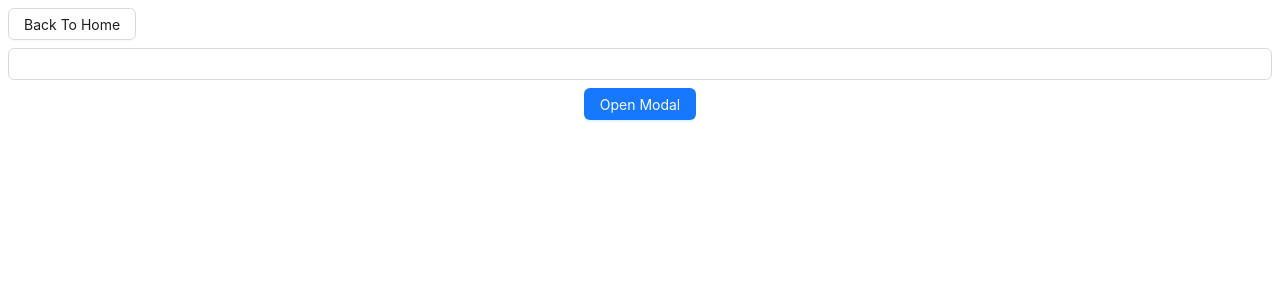
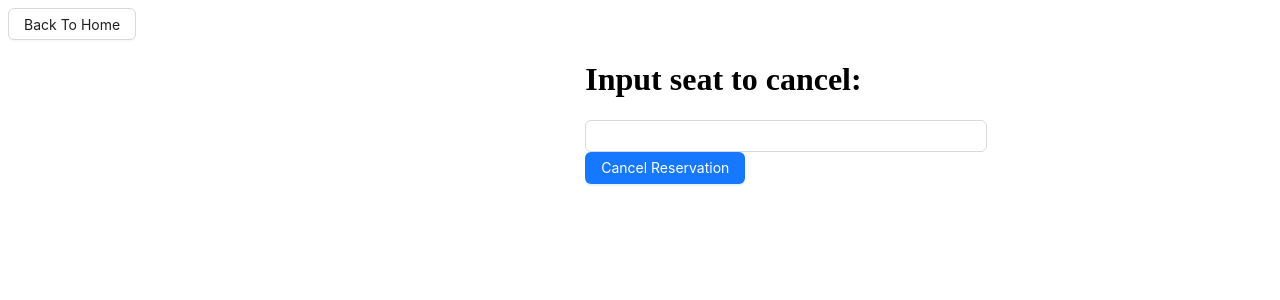
Before and after one commit to PrinceOpelinia/movie-reservation-react, a React (Create React App) app: page / in a window 1280 px wide. Both pictures are taken after a click on the button "Cancel Reservation". Shown: the top 300 px of the page. Built offline with nearby package versions, Linux system fonts and the light colour scheme.

Commit message:
update cancel reservation

```diff
--- a/src/Components/CancelReservation.js
+++ b/src/Components/CancelReservation.js
@@ -26,8 +26,10 @@ const CancelReservation = () => {
       // Update movieSeats based on the canceled reservation
       setMovieDataState((prevMovieData) => {
         const newMovieData = prevMovieData.map((movie) => {
-          if (movie.movieName === ticketData[ticketIndex].movieName && movie.movieDate === ticketData[ticketIndex].movieDate) {
-            const updatedSeats = movie.movieSeats.map((row, rowIndex) => {
+          if (movie.movieName === ticketData[ticketIndex].movieName && movie.movieDate === ticketData[ticketIndex].movieDate)
+          {
+            const updatedSeats = movie.movieSeats.map((row, rowIndex) =>
+            {
               return row.map((seat, seatIndex) => {
                 const isSeatSelected = ticketData[ticketIndex].selectedSeats.some(
                   (selectedSeat) =>
@@ -40,12 +42,7 @@ const CancelReservation = () => {
 
             // Modify the existing movie object directly
             movie.movieSeats = updatedSeats;
-
-            return movie;
-          } else {
-            return movie;
-          }
-        });
+        }});
 
         // Delete the ticket from ticketData
         const updatedTicketData = [...ticketData];
@@ -82,10 +79,12 @@ const CancelReservation = () => {
 
   return (
     <>
+    <div>
+    <h1>Input seat to cancel: </h1>
       <Input value={inputValue} onChange={handleInputChange} />
 
       <Button type="primary" onClick={showModal}>
-        Open Modal
+        Cancel Reservation
       </Button>
       <Modal
         title="Basic Modal"
@@ -93,17 +92,18 @@ const CancelReservation = () => {
         onOk={handleOk}
         onCancel={handleCancel}
       >
-        <p>
+
           {isTicketIdExists(inputValue) && (
             <h3>Do you really want to cancel ticket # {inputValue}</h3>
           )}
-        </p>
-        <p>
+
+
           {!isTicketIdExists(inputValue) && (
             <h3>Ticket # {inputValue} does not exist</h3>
           )}
-        </p>
+
       </Modal>
+      </div>
     </>
   );
 };
--- a/src/Components/MovieChoice.jsx
+++ b/src/Components/MovieChoice.jsx
@@ -2,8 +2,6 @@ import React, { useState } from "react";
 import { Button, Space, Table, Typography } from "antd";
 import SeatReservationSystem from "./SeatReservationSystem";
 import movieData from "./movieData";
-
-const { Text } = Typography;
 
 const MovieChoice = ({ selectedDate }) => {
   const [movieClicked, setMovieClicked] = useState(false);
@@ -58,7 +56,7 @@ const MovieChoice = ({ selectedDate }) => {
         <Table
           columns={columns}
           dataSource={moviesWithSameDate}
-          rowKey={(record) => record.movieId} // Replace with the actual unique identifier
+          rowKey={(record) => record.movieId} // Make sure movieId is unique
         />
       ) : (
        <></>
```
